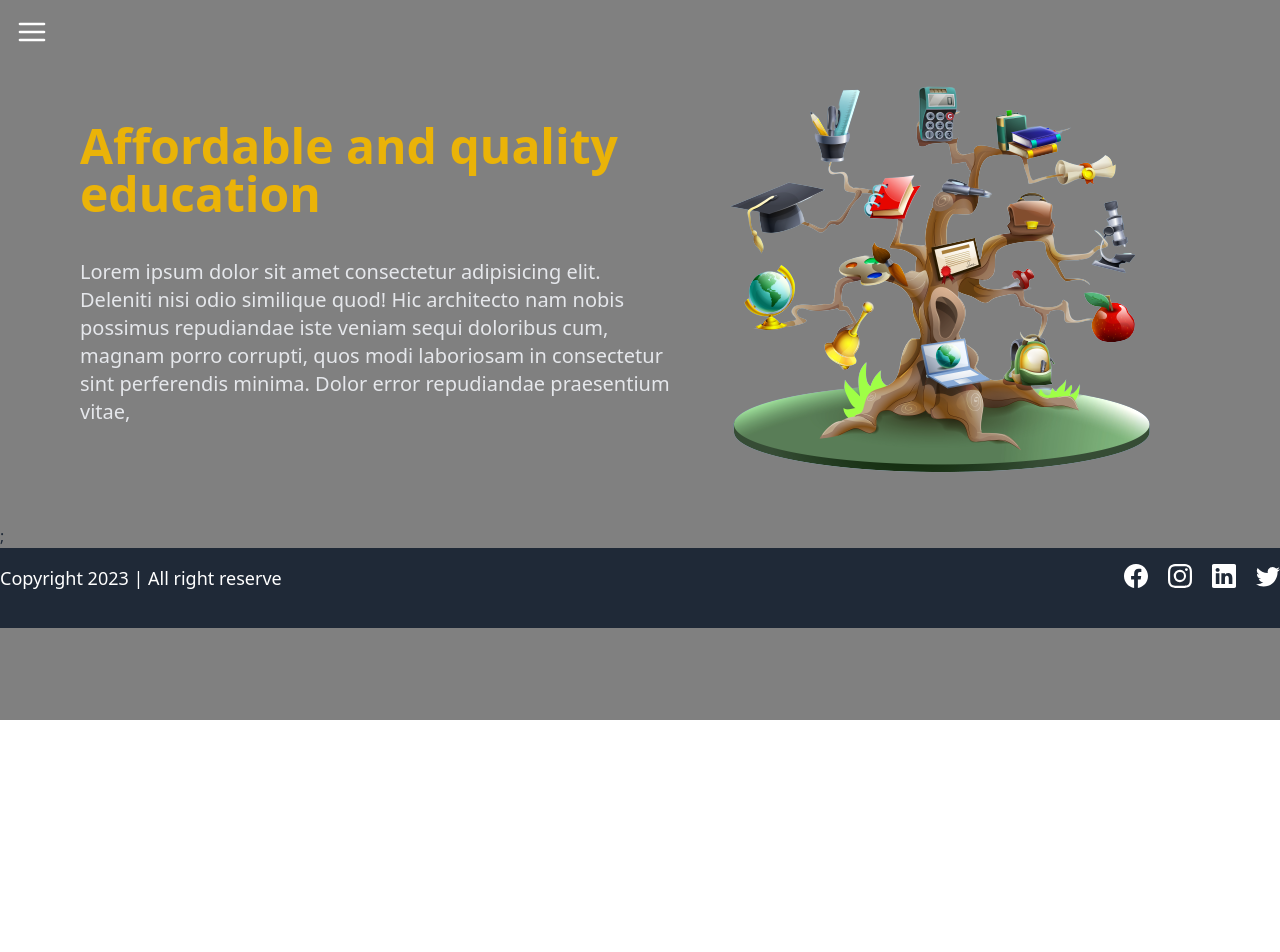
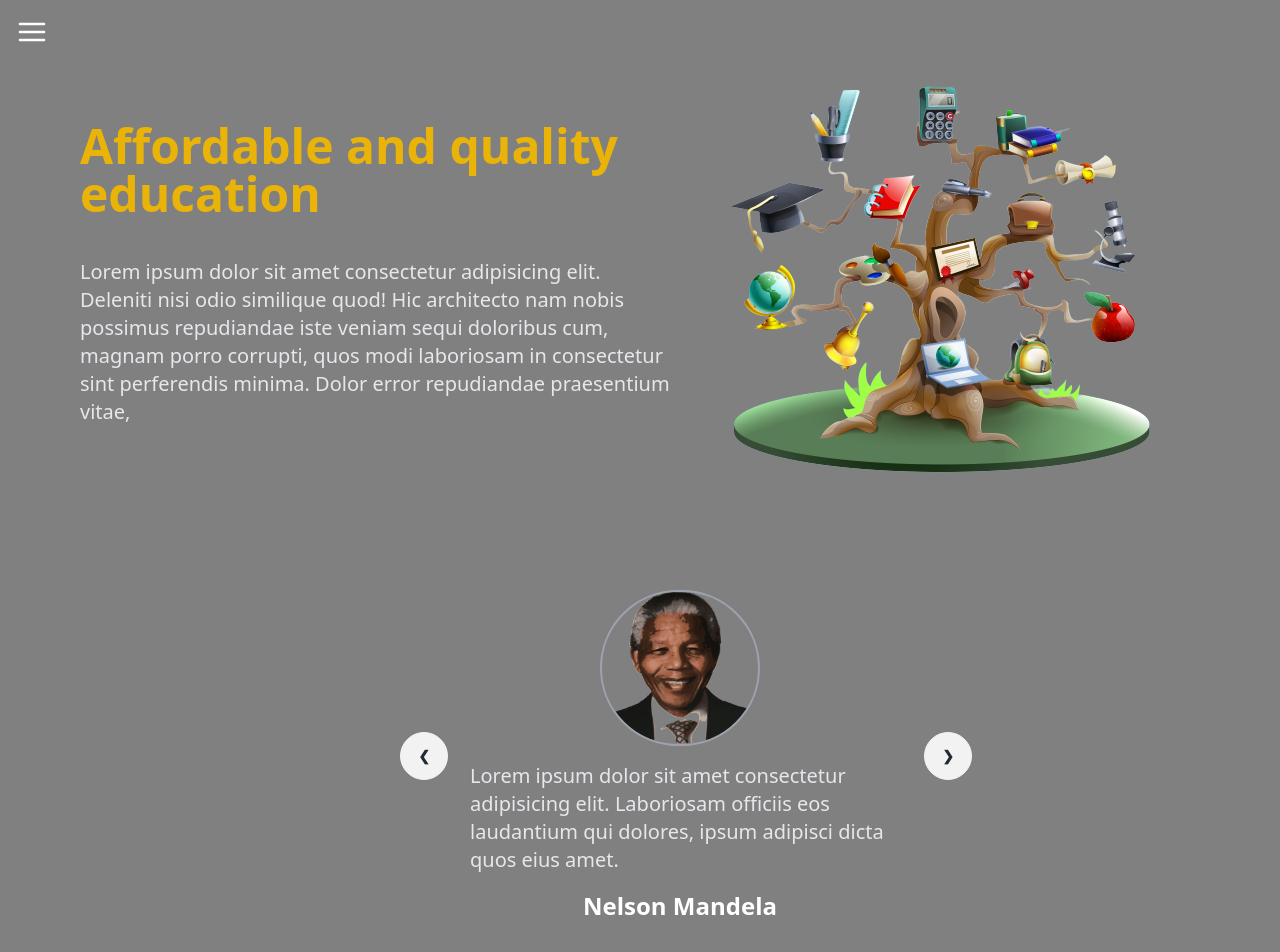
Before and after one commit to rohitdubey629/learning_management_system, a React (Vite) app: page /about in a window 1280 px wide. Shown: the top 952 px of the page. Before the commit the page ends 800 px from the top, so only its background shows below. Built offline with nearby package versions, Linux system fonts and the light colour scheme.

Commit message:
Cleaned Up our about us

```diff
--- /dev/null
+++ b/src/components/CarouselSlide.jsx
@@ -0,0 +1,38 @@
+import React from "react";
+
+function CarouselSlide({
+  image,
+  title,
+  description,
+  slideNumber,
+  totalSlides,
+}) {
+  return (
+    <div id={`slide${slideNumber}`} className="carousel-item relative w-full">
+      <div className="flex flex-col items-center justify-center gap-4 px-[15%]">
+        <img
+          src={image}
+          className="w-40 rounded-full border-2 border-gray-400"
+        />
+        <p className="text-xl text-gray-200">{description}</p>
+        <h3 className="text-2xl font-semibold">{title}</h3>
+        <div className="absolute flex justify-between transform transform-y-1/2 left-5 right-2">
+          <a
+            href={`#slide${slideNumber === 1 ? totalSlides : slideNumber - 1}`}
+            className="btn btn-circle"
+          >
+            ❮
+          </a>
+          <a
+            href={`#slide${(slideNumber % totalSlides) + 1}`}
+            className="btn btn-circle"
+          >
+            ❯
+          </a>
+        </div>
+      </div>
+    </div>
+  );
+}
+
+export default CarouselSlide;
--- a/src/components/Footer.jsx
+++ b/src/components/Footer.jsx
@@ -1,5 +1,5 @@
 import React from "react";
-import { BsFacebook, BsInstagram, BsTwitter, BsLinkedin } from "react-icons/bs";
+import { BsFacebook, BsInstagram, BsLinkedin, BsTwitter } from "react-icons/bs";
 
 const Footer = () => {
   const currentDate = new Date();
@@ -8,7 +8,7 @@ const Footer = () => {
   return (
     <div>
       <footer className="relative left-0 bottom-0 h-[10vh] py-4 bg-gray-800 text-white flex flex-col sm:flex-row item-center justify-between ">
-        <section className="text-lg">
+        <section className="text-lg ">
           Copyright {year} | All right reserve
         </section>
         <section className="flex item-center justify-center gap-5 text-2xl text-white ">
--- /dev/null
+++ b/src/constants/CelebritiesData.js
@@ -0,0 +1,43 @@
+import apjAbdulKalam from "../assets/Images/apj.png";
+import billGates from "../assets/Images/billGates.png";
+import einstein from "../assets/Images/einstein.png";
+import nelsonMandela from "../assets/Images/nelsonMandela.png";
+import steveJobs from "../assets/Images/steveJobs.png";
+
+export const celebrities = [
+  {
+    title: "Nelson Mandela",
+    description:
+      "Lorem ipsum dolor sit amet consectetur adipisicing elit. Laboriosam officiis eos laudantium qui dolores, ipsum adipisci dicta quos eius amet.",
+    image: nelsonMandela,
+    slideNumber: 1,
+  },
+  {
+    title: "APJ Abdul Kalam",
+    description:
+      "Lorem ipsum dolor sit amet consectetur adipisicing elit. Laboriosam officiis eos laudantium qui dolores, ipsum adipisci dicta quos eius amet.",
+    image: apjAbdulKalam,
+    slideNumber: 2,
+  },
+  {
+    title: "Einstein",
+    description:
+      "Lorem ipsum dolor sit amet consectetur adipisicing elit. Laboriosam officiis eos laudantium qui dolores, ipsum adipisci dicta quos eius amet.",
+    image: einstein,
+    slideNumber: 3,
+  },
+  {
+    title: "Steve Jobs",
+    description:
+      "Lorem ipsum dolor sit amet consectetur adipisicing elit. Laboriosam officiis eos laudantium qui dolores, ipsum adipisci dicta quos eius amet.",
+    image: steveJobs,
+    slideNumber: 4,
+  },
+  {
+    title: "Bill Gates",
+    description:
+      "Lorem ipsum dolor sit amet consectetur adipisicing elit. Laboriosam officiis eos laudantium qui dolores, ipsum adipisci dicta quos eius amet.",
+    image: billGates,
+    slideNumber: 5,
+  },
+];
--- a/src/layout/HomeLayout.jsx
+++ b/src/layout/HomeLayout.jsx
@@ -45,7 +45,7 @@ const HomeLayout = ({ children }) => {
         </div>
         <div className="drawer-side w-0">
           <label htmlFor="my-drawer" className="drawer-overlay"></label>
-          <ul className="menu p-4 w-48 sm:w-80 bg-base-200 text-base-content relative">
+          <ul className="menu p-4 w-48 h-[100%] sm:w-80 text-white text-base-content relative">
             <li className="w-fit absolute right-2 z-50">
               <button onClick={hideDrawer}>
                 <AiFillCloseCircle size={24} />
--- a/src/pages/AboutUs.jsx
+++ b/src/pages/AboutUs.jsx
@@ -1,5 +1,7 @@
 import React from "react";
 import aboutMainImage from "../assets/Images/aboutMainImage.png";
+import CarouselSlide from "../components/CarouselSlide";
+import { celebrities } from "../constants/CelebritiesData";
 import HomeLayout from "../layout/HomeLayout";
 const AboutUs = () => {
   return (
@@ -32,8 +34,17 @@ const AboutUs = () => {
               />
             </div>
           </div>
+          <div className="carousel w-1/2 m-auto my-16">
+            {celebrities &&
+              celebrities.map((celebrity) => (
+                <CarouselSlide
+                  {...celebrity}
+                  key={celebrity.slideNumber}
+                  totalSlides={celebrities.length}
+                />
+              ))}
+          </div>
         </div>
-        ;
       </HomeLayout>
     </>
   );
--- a/src/pages/HomePage.jsx
+++ b/src/pages/HomePage.jsx
@@ -9,17 +9,17 @@ const Home = () => {
         <div className="w-1/2 space-y-6">
           <h1 className="text-5xl font-semibold">
             Find out best{" "}
-            <span className="text-yellow-500 font-bold">Online courses</span>
+            <span className="text-yellow-500 font-bold">Online Courses</span>
           </h1>
           <p className="text-xl text-gray-200">
             We have a large library of courses taught by highly skilled and
-            qualified faculties at a very affordable cose.
+            qualified faculities at a very affordable cost.
           </p>
 
           <div className="space-x-6">
             <Link to="/courses">
               <button className="bg-yellow-500 px-5 py-3 rounded-md font-semibold text-lg cursor-pointer hover:bg-yellow-600 transition-all ease-in-out duration-300">
-                Explore courses
+                Explore Courses
               </button>
             </Link>
             <Link to="/contacts">
--- a/src/pages/PageNotFound.jsx
+++ b/src/pages/PageNotFound.jsx
@@ -4,6 +4,7 @@ import { useNavigate } from "react-router-dom";
 const PageNotFound = () => {
   const navigate = useNavigate();
   return (
+    <>
       <div className="h-screen w-full flex flex-col justify-center items-center bg-[#1A2238] ">
         <h1 className="text-9xl font-extrabold text-white tracking-widest">
           404
@@ -24,6 +25,7 @@ const PageNotFound = () => {
           </a>
         </button>
       </div>
+    </>
   );
 };
 
```
Lines whose indentation alone changed are shown as unchanged.
